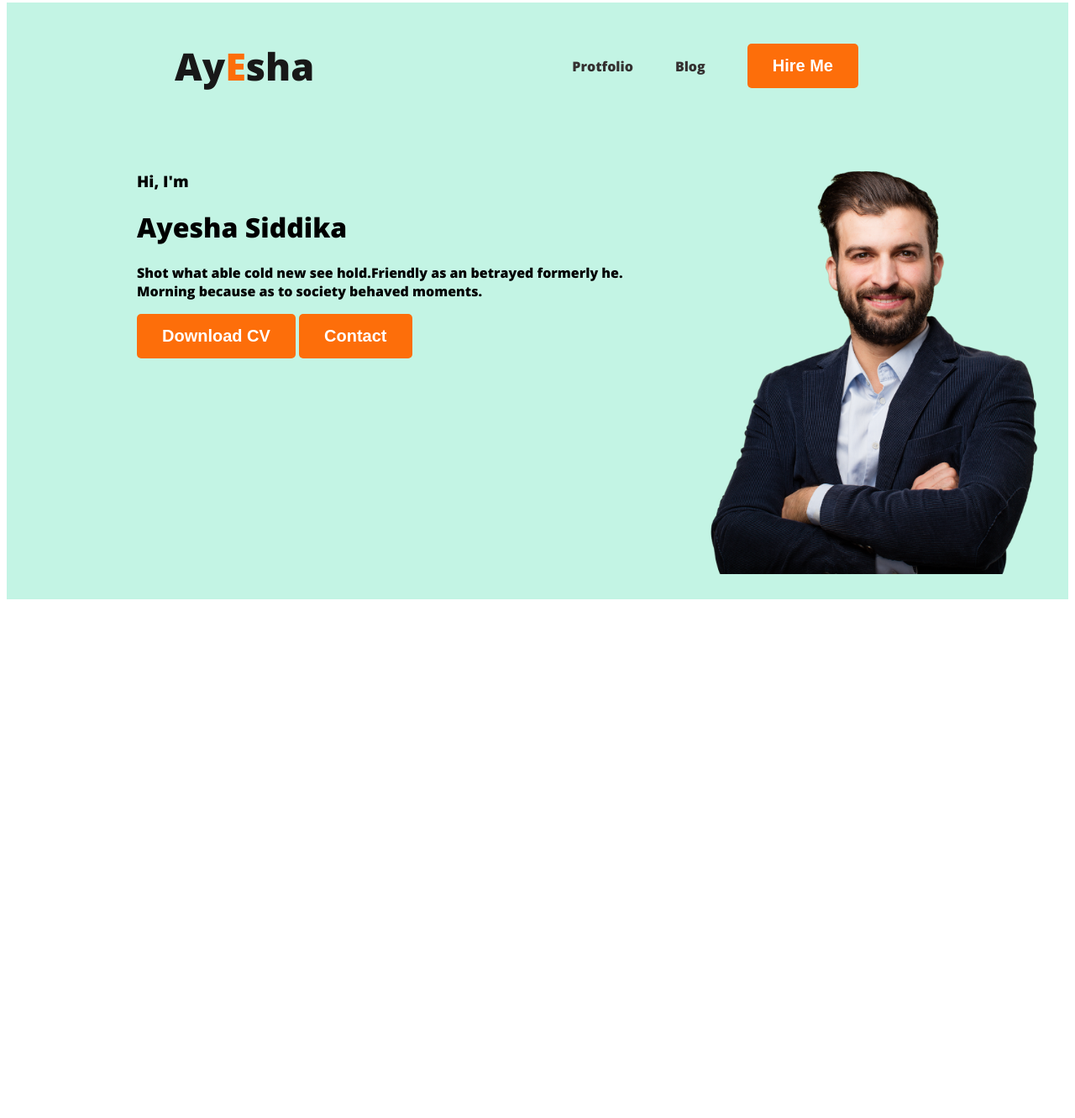
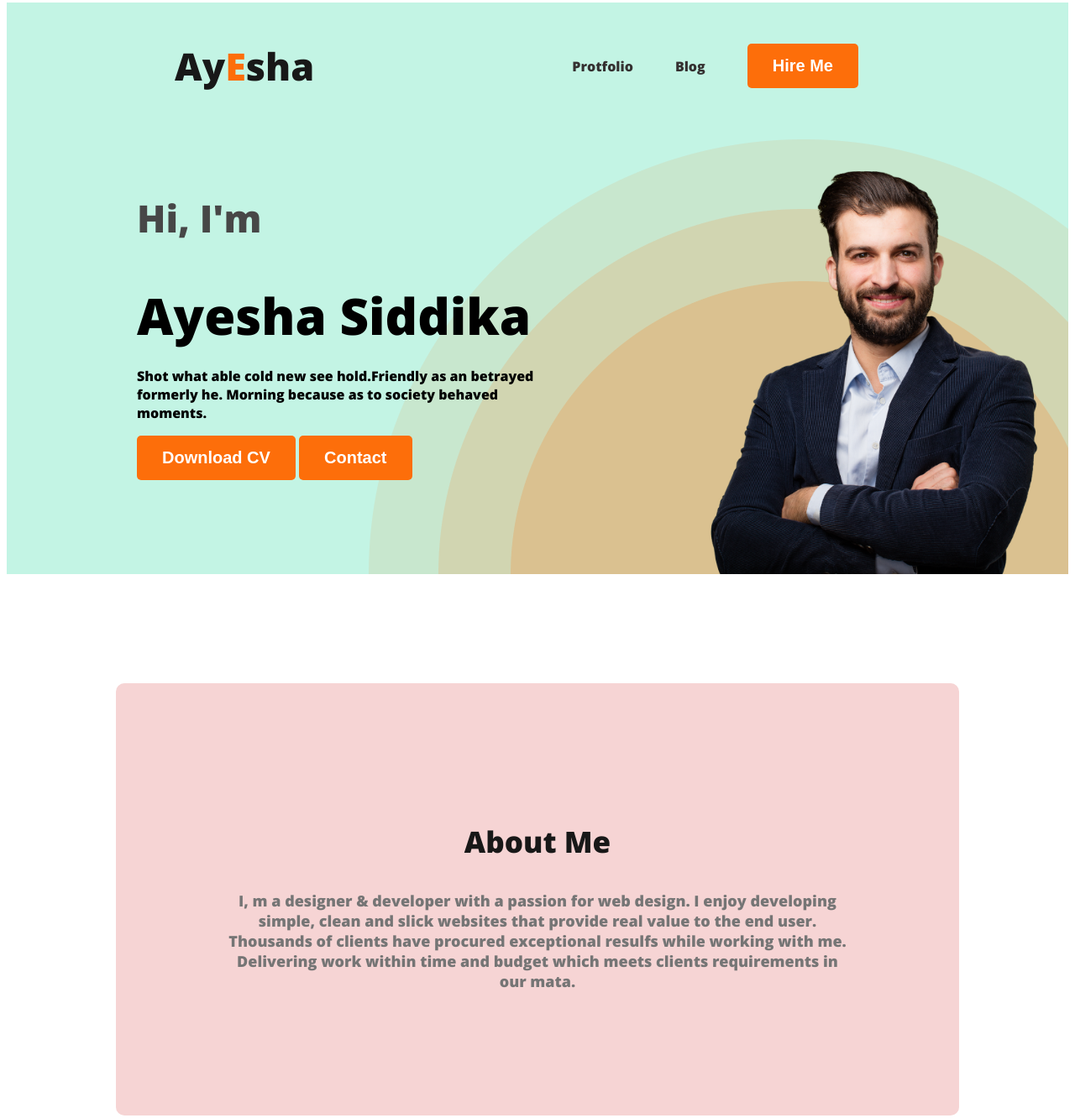
Before and after one commit to ayeshaalpona/wed-developer-portfolio, a plain HTML site: page index.html in a window 1280 px wide. Shown: the part 5-1337 px from the top of the page at 84% size. Before the commit the page ends 800 px from the top, so only its background shows below. Drawn offline with nearby package versions, Linux system fonts and the light colour scheme.

Commit message:
about section added

```diff
--- a/index.html
+++ b/index.html
@@ -21,10 +21,10 @@
     </ul>
 </nav>
 <div class="banner">
-    <div>
+    <div class="banner-content">
         <h3 class="banner-greeting">Hi, I'm</h3>
         <h1 class="banner-title"> Ayesha Siddika</h1>
-        <p>Shot what able cold new see hold.Friendly as an betrayed formerly he. Morning because as to society behaved moments.</p>
+        <p class="banner-description">Shot what able cold new see hold.Friendly as an betrayed formerly he. Morning because as to society behaved moments.</p>
         <button class="btn-primary">Download CV</button>
         <button class="btn-primary">Contact</button>
     </div>
@@ -32,7 +32,10 @@
 </div>
    </header>
    <main>
-
+<section class="about">
+    <h3 class="section-title">About Me</h3>
+    <p class="section-description">I, m a designer & developer with a passion for web design. I enjoy developing simple, clean and slick websites that provide real value to the end user. Thousands of clients have procured exceptional resulfs while working with me. Delivering work within time and budget which meets clients requirements in our mata.</p>
+</section>
    </main>
    <footer>
 
--- a/styles/index.css
+++ b/styles/index.css
@@ -14,6 +14,17 @@ body {
   font-size: 20px;
   font-weight: 700;
   padding: 15px 30px;
+}
+.section-title {
+  color: var(--dark-01, #181818);
+  text-align: center;
+  font-size: 35px;
+  font-weight: 700;
+}
+.section-description {
+  color: var(--dark-03, #757575);
+  text-align: center;
+  font-size: 18px;
 }
 /* nav related style */
 nav {
@@ -44,14 +55,42 @@ nav a {
 }
 
 /* header related style */
-.header{
-    background-color: rgb(195, 244, 228);
+.header {
+  background-color: rgb(195, 244, 228);
+  background-image: url("../images/header_bg.png");
+  background-repeat: no-repeat;
+  background-position: bottom right;
 }
-.banner{
-    padding: 30px 30px 30px 155px;
-    display: flex;
+.banner {
+  padding: 30px 30px 0px 155px;
+  display: flex;
+  justify-content: space-between;
 }
-.profile-pic{
-height: 500px;
-    weight: 500px
+.profile-pic {
+  height: 500px;
+  weight: 500px;
 }
+.banner-content {
+  max-width: 500px;
+}
+.banner-greeting {
+  font-size: 45px;
+  color: #474747;
+  margin-bottom: o;
+}
+.banner-title {
+  font-size: 60px;
+  font-weight: 700;
+  margin-top: 10px;
+  margin-bottom: 20px;
+}
+
+/* main section styles */
+
+/* about section styles */
+.about {
+  padding: 130px;
+  border-radius: 10px;
+  background: #f6d4d4;
+  margin: 130px;
+}
```
